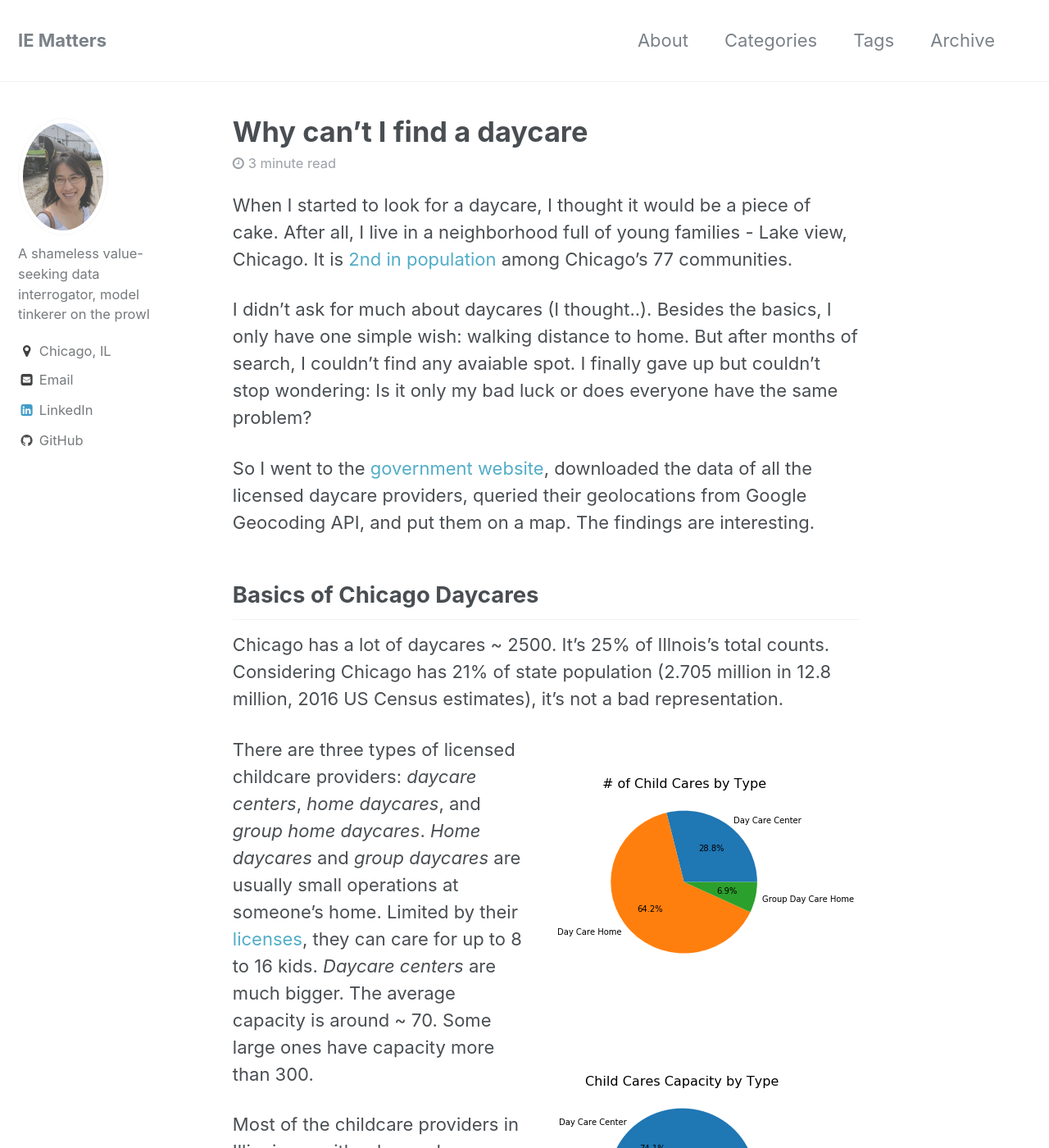
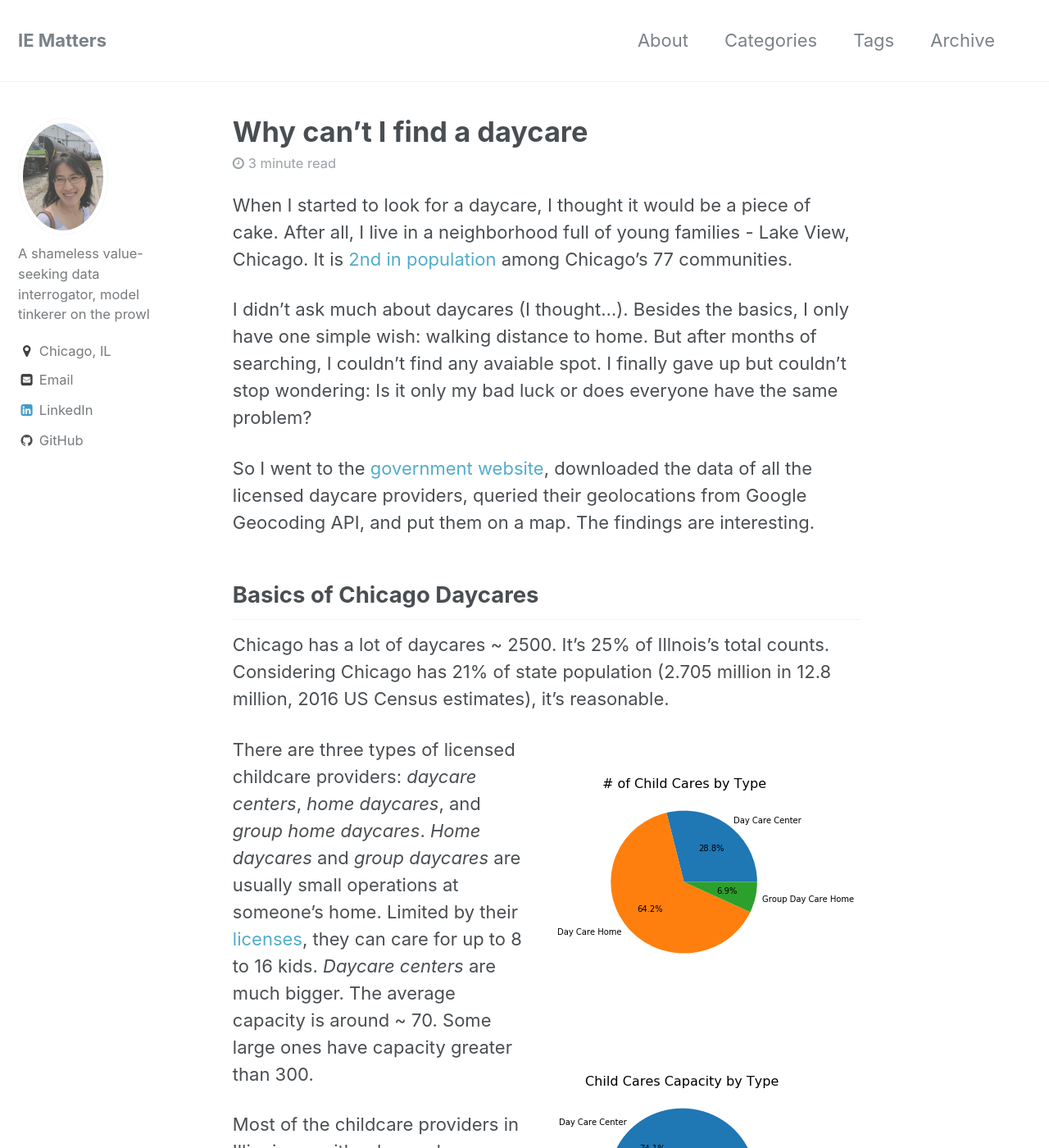
Before and after one commit to wshanshan/wshanshan.github.io, a Jekyll site: the page built from _posts/2017-08-01-Chicago-Daycare.markdown, in a window 1280 px wide and 1400 px high. Shown: the whole window at 82% size. Built offline with Jekyll 4.4.1, drawn with Linux system fonts in a browser that asks for light colours; some of the changed text lies outside the part shown.

Commit message:
edits on daycare analysis

```diff
--- a/_posts/2017-08-01-Chicago-Daycare.markdown
+++ b/_posts/2017-08-01-Chicago-Daycare.markdown
@@ -5,20 +5,20 @@ tags: Python map geopandas Chicago daycare openData
 thumbnail: /assets/images/daycaremap/pie_countsByType.png
 ---
 
-When I started to look for a daycare, I thought it would be a piece of cake. After all, I live in a neighborhood full of young families - Lake view, Chicago. It is [2nd in population](https://gist.github.com/wshanshan/e150855f7b09bebc9b1064e30e55a071) among Chicago's 77 communities.
+When I started to look for a daycare, I thought it would be a piece of cake. After all, I live in a neighborhood full of young families - Lake View, Chicago. It is [2nd in population](https://gist.github.com/wshanshan/e150855f7b09bebc9b1064e30e55a071) among Chicago's 77 communities.
 
-I didn't ask for much about daycares (I thought..). Besides the basics, I only have one simple wish: walking distance to home. But after months of search, I couldn't find any avaiable spot. I finally gave up but couldn't stop wondering: Is it only my bad luck or does everyone have the same problem?
+I didn't ask much about daycares (I thought...). Besides the basics, I only have one simple wish: walking distance to home. But after months of searching, I couldn't find any avaiable spot. I finally gave up but couldn't stop wondering: Is it only my bad luck or does everyone have the same problem?
 
 So I went to the [government website](https://sunshine.dcfs.illinois.gov/Content/Licensing/Daycare/ProviderLookup.aspx), downloaded the data of all the licensed daycare providers, queried their geolocations from Google Geocoding API, and put them on a map. The findings are interesting.
 
 ## Basics of Chicago Daycares
 
-Chicago has a lot of daycares ~ 2500. It's 25% of Illnois's total counts. Considering Chicago has 21% of state population (2.705 million in 12.8 million, 2016 US Census estimates), it's not a bad representation.
+Chicago has a lot of daycares ~ 2500. It's 25% of Illnois's total counts. Considering Chicago has 21% of state population (2.705 million in 12.8 million, 2016 US Census estimates), it's reasonable.
 
 {% include figure image_path="/assets/images/chicagoDaycares/pie_countsByType.png" alt="Illinois childcare counts by type" %}{: .align-right}
 {% include figure image_path="/assets/images/chicagoDaycares/pie_capacityByType.png" alt="Illinois childcare capacity by type" %}{: .align-right}
 
-There are three types of licensed childcare providers: *daycare centers*, *home daycares*, and *group home daycares*. *Home daycares* and *group daycares* are usually small operations at someone's home. Limited by their [licenses](http://ccrs.illinois.edu/providers/licensing.html), they can care for up to 8 to 16 kids. *Daycare centers* are much bigger. The average capacity is around ~ 70. Some large ones have capacity more than 300.
+There are three types of licensed childcare providers: *daycare centers*, *home daycares*, and *group home daycares*. *Home daycares* and *group daycares* are usually small operations at someone's home. Limited by their [licenses](http://ccrs.illinois.edu/providers/licensing.html), they can care for up to 8 to 16 kids. *Daycare centers* are much bigger. The average capacity is around ~ 70. Some large ones have capacity greater than 300.
 
 Most of the childcare providers in Illinois are either home daycares or group home daycares (~71%). Nevertheless, daycare centers provide ~74% of total capacity.
 
```
Also changed, not shown: other parts of _posts/2017-08-01-Chicago-Daycare.markdown (+2 -2 lines).
